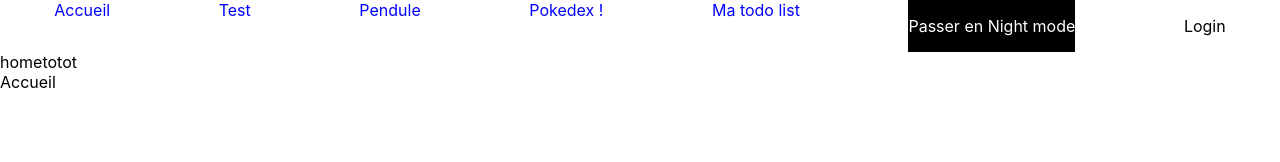
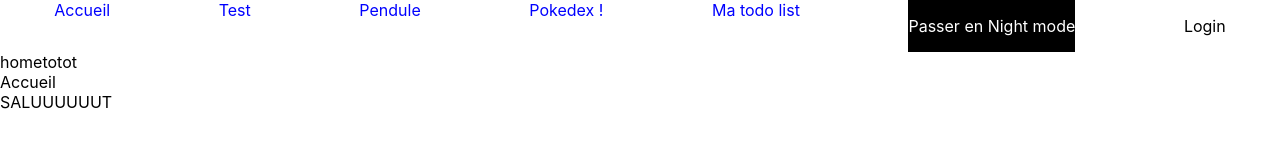
Before and after one commit to Nvmeless/roll2diceCours, a React (Create React App) app: page / in a window 1280 px wide. Both pictures are taken after a click on the element "Accueil". Shown: the top 162 px of the page. Built offline with nearby package versions, Linux system fonts and the light colour scheme.

Commit message:
Animated

```diff
--- a/src/App.js
+++ b/src/App.js
@@ -92,7 +92,6 @@ function App() {
   ];
 
   return (
-
     <ThemeProvider theme={nightMode ? nightTheme : dayTheme}>
       <NightModeProvider
         value={{
--- /dev/null
+++ b/src/components/atoms/Container/FadeIn.jsx
@@ -0,0 +1,35 @@
+import React, { useState } from "react";
+import { keyframes, styled } from "styled-components";
+
+const FadeInAnimation = keyframes`
+from {
+    transform: rotate(0deg);
+}
+to {
+    transform: rotate(-360deg);
+}
+`;
+
+const FadinComponent = styled.div`
+  animation: ${FadeInAnimation} 2s linear infinite;
+  color: black;
+`;
+
+const FadeIn = (props) => {
+  const [state, setState] = useState(true);
+
+  return (
+    <div
+      onClick={() => {
+        setState(!state);
+      }}
+    >
+      {state ? (
+        <div>{props.children}</div>
+      ) : (
+        <FadinComponent>{props.children}</FadinComponent>
+      )}
+    </div>
+  );
+};
+export default FadeIn;
--- a/src/components/atoms/Container/index.js
+++ b/src/components/atoms/Container/index.js
@@ -1,5 +1,6 @@
 import Base from "./Base";
+import FadeIn from "./FadeIn";
 import Flex from "./Flex";
 import Padded from "./Padded";
 
-export { Base, Flex, Padded };
+export { Base, FadeIn, Flex, Padded };
--- a/src/components/pages/Accueil.jsx
+++ b/src/components/pages/Accueil.jsx
@@ -2,7 +2,12 @@ import React from "react";
 import { Container } from "../atoms";
 
 const Accueil = () => {
-  return <Container.Base>Accueil</Container.Base>;
+  return (
+    <Container.Base>
+      Accueil
+      <Container.FadeIn>SALUUUUUUT</Container.FadeIn>
+    </Container.Base>
+  );
 };
 
 export default Accueil;
```
